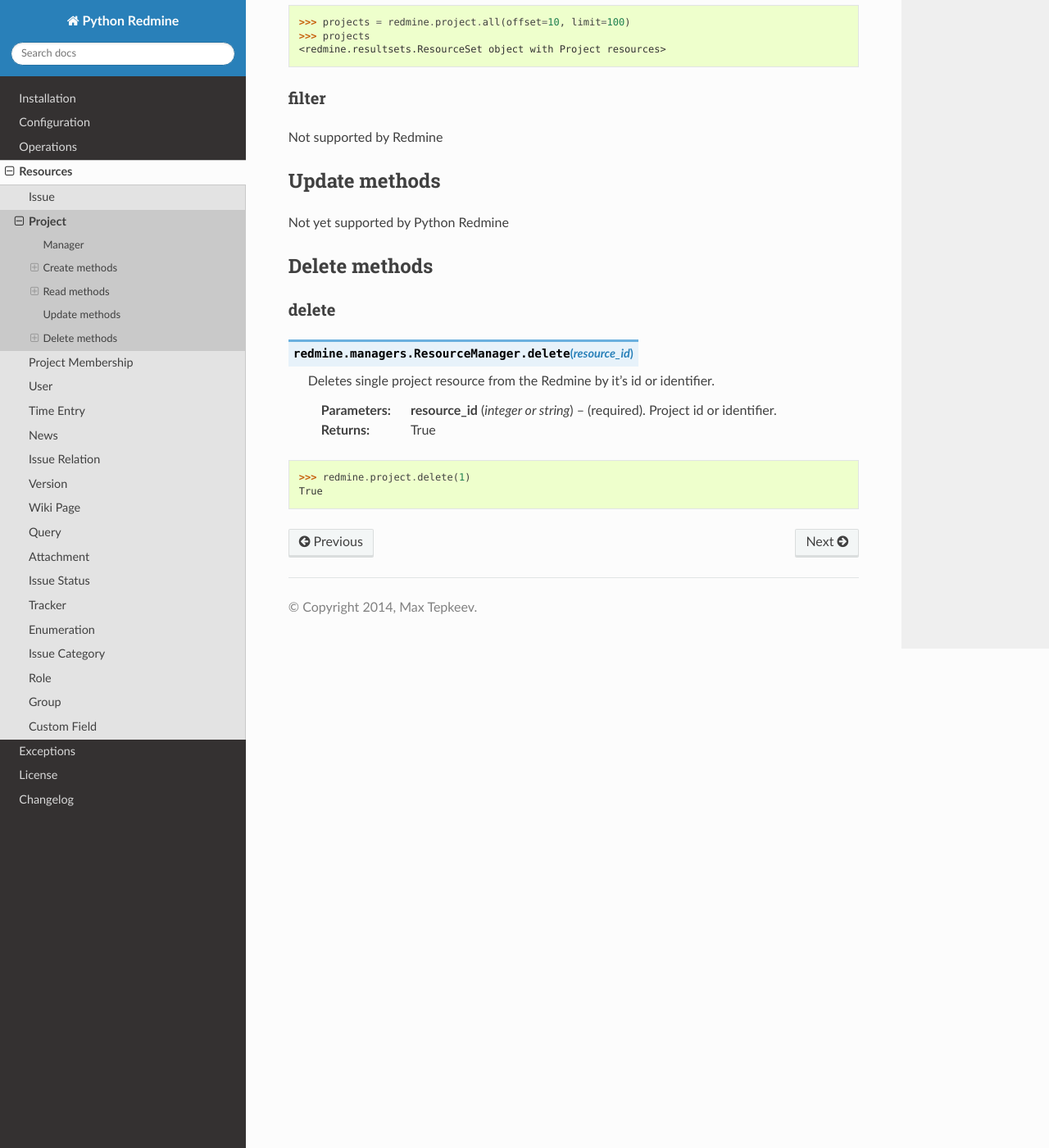
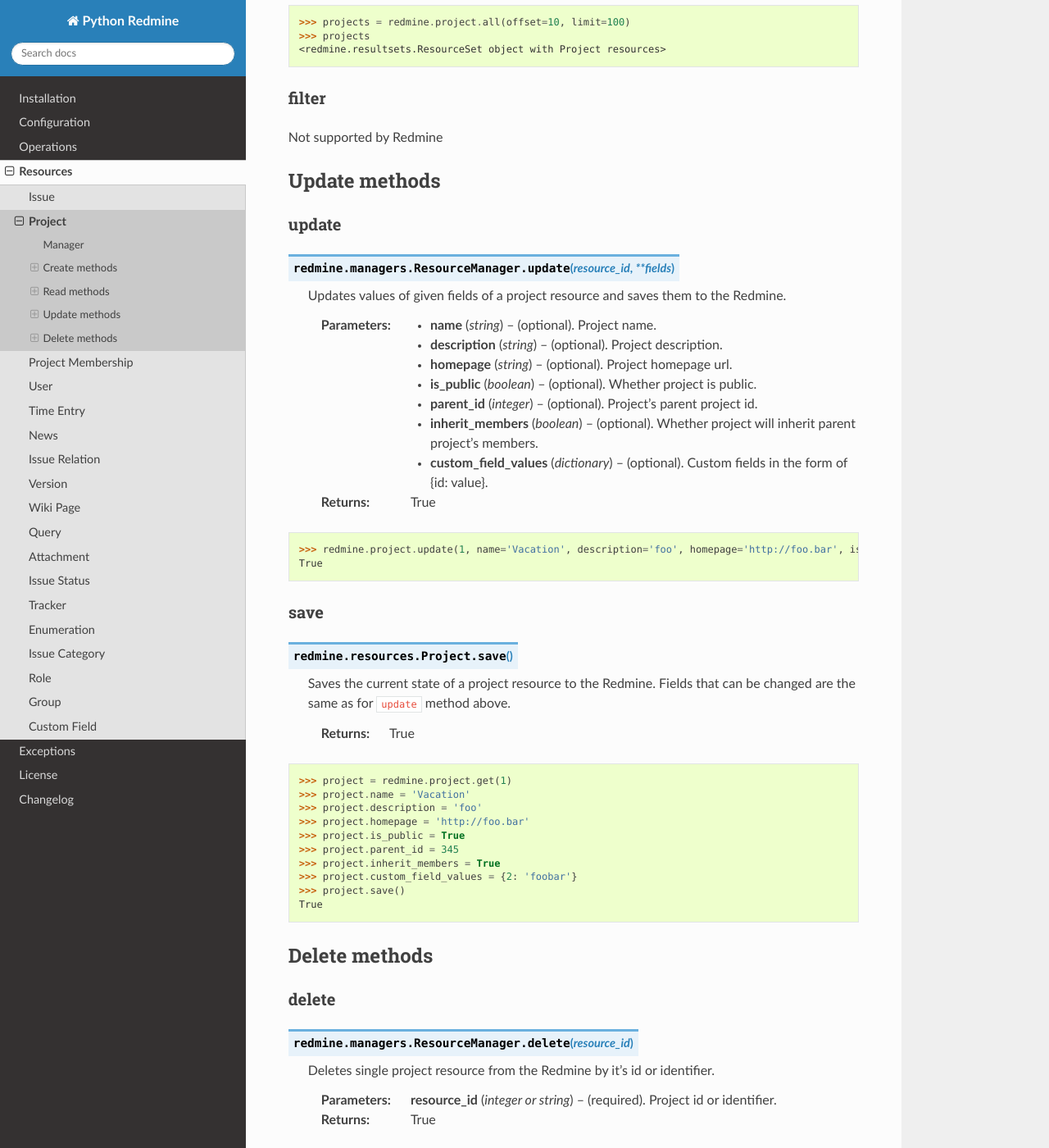
Before and after one commit to maxtepkeev/python-redmine, a Sphinx documentation site: the page built from docs/resources/project.rst, in a window 1280 px wide and 1400 px high, scrolled down 2778 px. Shown: the whole window at 82% size. Built offline with Sphinx 7.4.7 and the Read the Docs theme 2.0.0, drawn with Linux system fonts in a browser that asks for light colours.

Commit message:
project update support

```diff
--- a/docs/resources/project.rst
+++ b/docs/resources/project.rst
@@ -153,7 +153,53 @@
 Update methods
 --------------
 
-Not yet supported by Python Redmine
+update
+++++++
+
+.. py:method:: update(resource_id, **fields)
+    :module: redmine.managers.ResourceManager
+    :noindex:
+
+    Updates values of given fields of a project resource and saves them to the Redmine.
+
+    :param string name: (optional). Project name.
+    :param string description: (optional). Project description.
+    :param string homepage: (optional). Project homepage url.
+    :param boolean is_public: (optional). Whether project is public.
+    :param integer parent_id: (optional). Project's parent project id.
+    :param boolean inherit_members: (optional). Whether project will inherit parent project's members.
+    :param dictionary custom_field_values: (optional). Custom fields in the form of {id: value}.
+    :return: True
+
+.. code-block:: python
+
+    >>> redmine.project.update(1, name='Vacation', description='foo', homepage='http://foo.bar', is_public=True, parent_id=345, inherit_members=True, custom_field_values={2: 'foobar'})
+    True
+
+save
+++++
+
+.. py:method:: save()
+    :module: redmine.resources.Project
+    :noindex:
+
+    Saves the current state of a project resource to the Redmine. Fields that
+    can be changed are the same as for ``update`` method above.
+
+    :return: True
+
+.. code-block:: python
+
+    >>> project = redmine.project.get(1)
+    >>> project.name = 'Vacation'
+    >>> project.description = 'foo'
+    >>> project.homepage = 'http://foo.bar'
+    >>> project.is_public = True
+    >>> project.parent_id = 345
+    >>> project.inherit_members = True
+    >>> project.custom_field_values = {2: 'foobar'}
+    >>> project.save()
+    True
 
 Delete methods
 --------------
```
Also changed, not shown: 2 other files.
